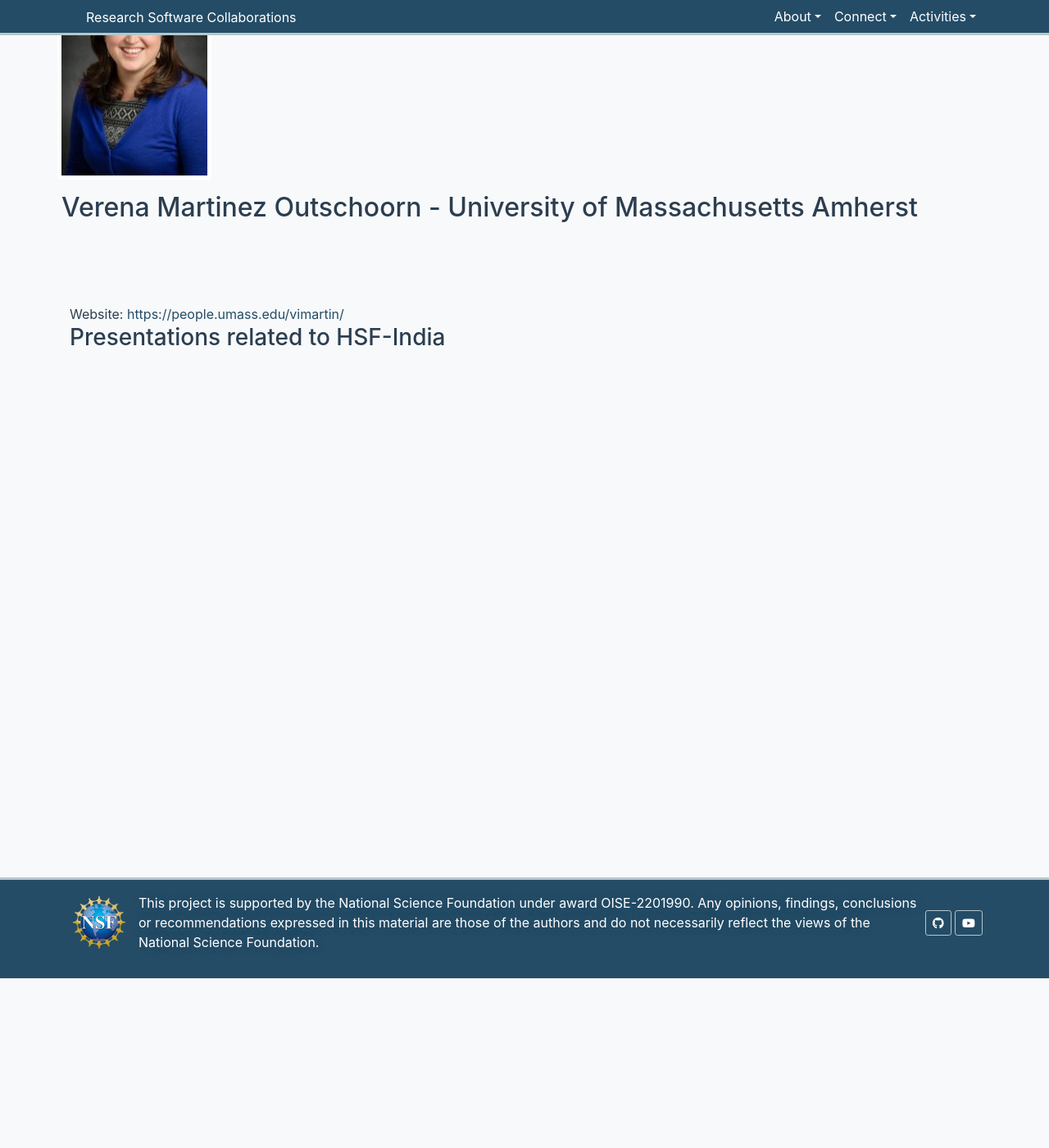
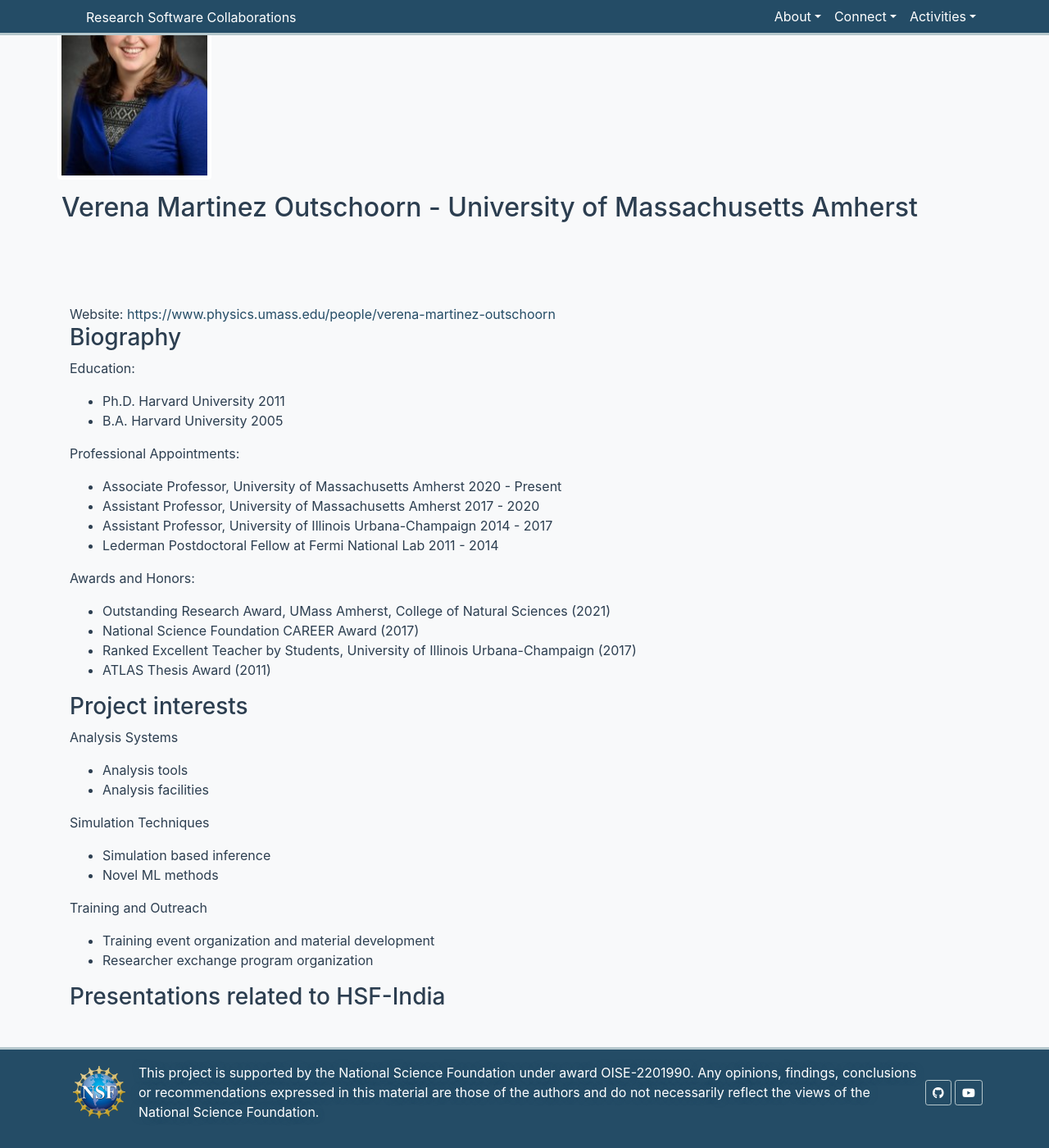
Before and after one commit to research-software-collaborations/research-software-collaborations.github.io, a Jekyll site: the page built from _collaborators/vimartin.md, in a window 1280 px wide and 1400 px high, scrolled down 207 px. Shown: the whole window at 82% size. Built offline with Jekyll 4.4.1, drawn with Linux system fonts in a browser that asks for light colours; cached includes are drawn as plain includes.

Commit message:
Update vimartin information

```diff
--- a/_collaborators/vimartin.md
+++ b/_collaborators/vimartin.md
@@ -1,15 +1,54 @@
 ---
 layout: collaborator
 active: true
+name: Verena Martinez Outschoorn
+institution: University of Massachusetts Amherst
 e-mail: vimartin@umass.edu
-institution: University of Massachusetts Amherst
-name: Verena Martinez Outschoorn
 photo: "/assets/images/team/outschoorn-verena-b.jpeg"
 shortname: vimartin
 title:
-website: https://people.umass.edu/vimartin/
+website: https://www.physics.umass.edu/people/verena-martinez-outschoorn
 networks:
   - atlas
   - usatlas
 presentations:
+  - title:
+      US-ATLAS Operations
+    date: 2022-11-07
+    url: https://indico.cern.ch/event/1203733/contributions/5110080/attachments/2542726/4378086/DCMeeting_USATLAS.pdf
+    meeting:
+      A Coordinated Ecosystem for HL-LHC Computing R&D
+    meetingurl: https://indico.cern.ch/event/782953/overview
+    location: Washington DC (US)
 ---
+
+### Biography
+Education:
+  - Ph.D. Harvard University 2011
+  - B.A. Harvard University 2005
+
+Professional Appointments:
+  - Associate Professor, University of Massachusetts Amherst 2020 - Present
+  - Assistant Professor, University of Massachusetts Amherst 2017 - 2020
+  - Assistant Professor, University of Illinois Urbana-Champaign 2014 - 2017
+  - Lederman Postdoctoral Fellow at Fermi National Lab 2011 - 2014
+
+Awards and Honors:
+  - Outstanding Research Award, UMass Amherst, College of Natural Sciences (2021)
+  - National Science Foundation CAREER Award (2017)
+  - Ranked Excellent Teacher by Students, University of Illinois Urbana-Champaign (2017)
+  - ATLAS Thesis Award (2011)
+
+### Project interests
+
+Analysis Systems
+ - Analysis tools
+ - Analysis facilities
+
+Simulation Techniques
+ - Simulation based inference
+ - Novel ML methods
+
+Training and Outreach
+ - Training event organization and material development
+ - Researcher exchange program organization
```
